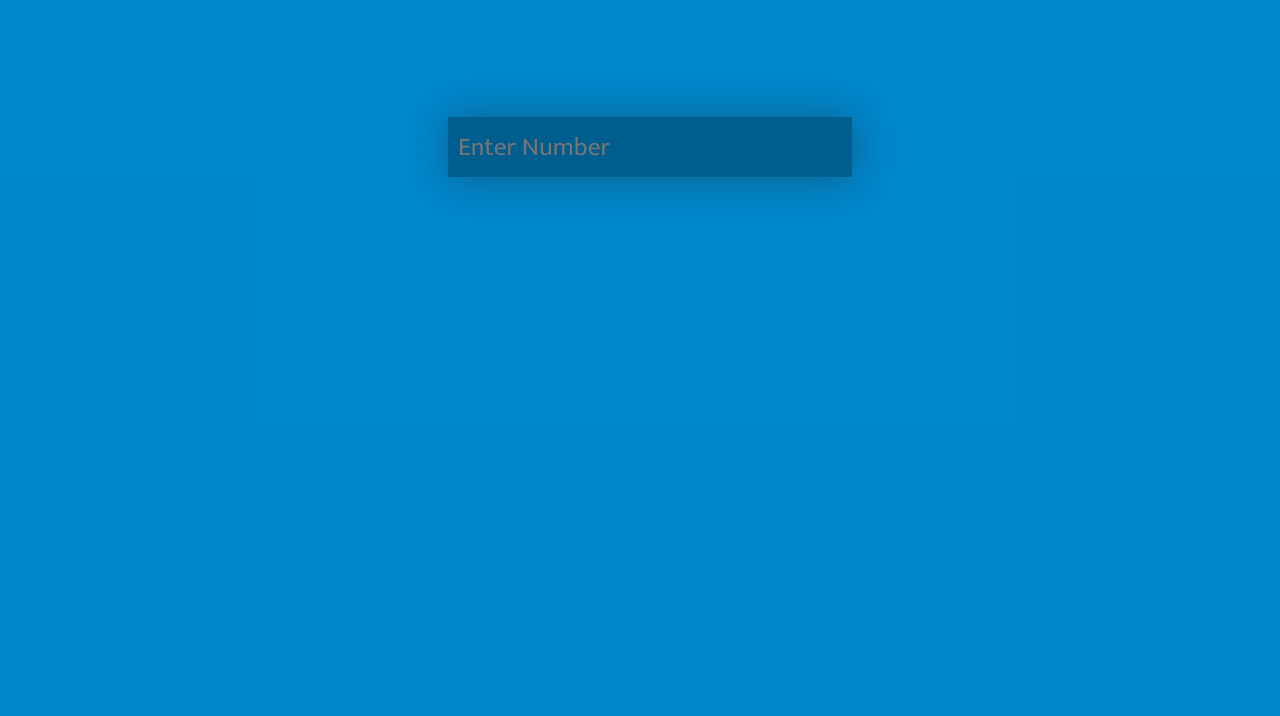
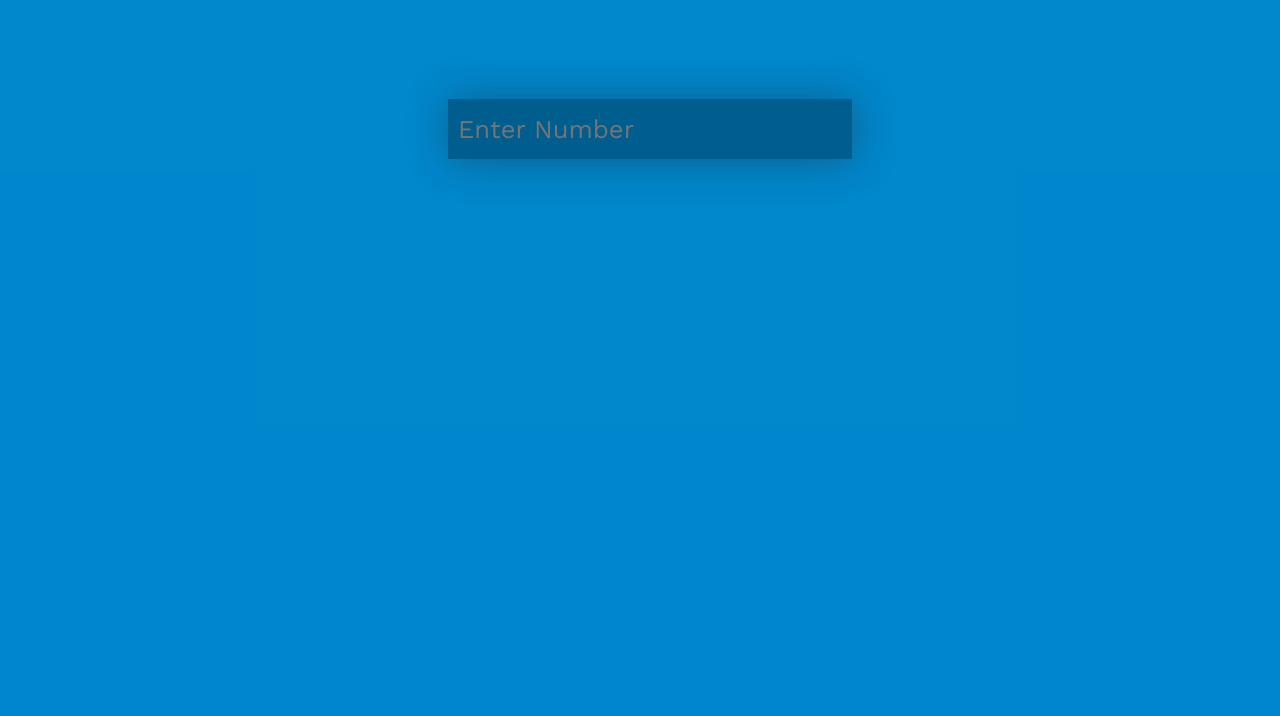
Before and after one commit to ankushminda/CurrencyThousandSeparator, a plain HTML site: page index.html in a window 1280 px wide. Shown: the part 84-800 px from the top of the page. Drawn offline with nearby package versions, Linux system fonts and the light colour scheme.

Commit message:
Update main.css

```diff
--- a/css/main.css
+++ b/css/main.css
@@ -4,7 +4,7 @@
 * {
     padding: 0;
     margin: 0;
-    font-family: 'Mukta', 'Work Sans', Tahoma, sans-serif;
+    font-family: 'Work Sans', Tahoma, sans-serif;
 }
 
 html {
```
